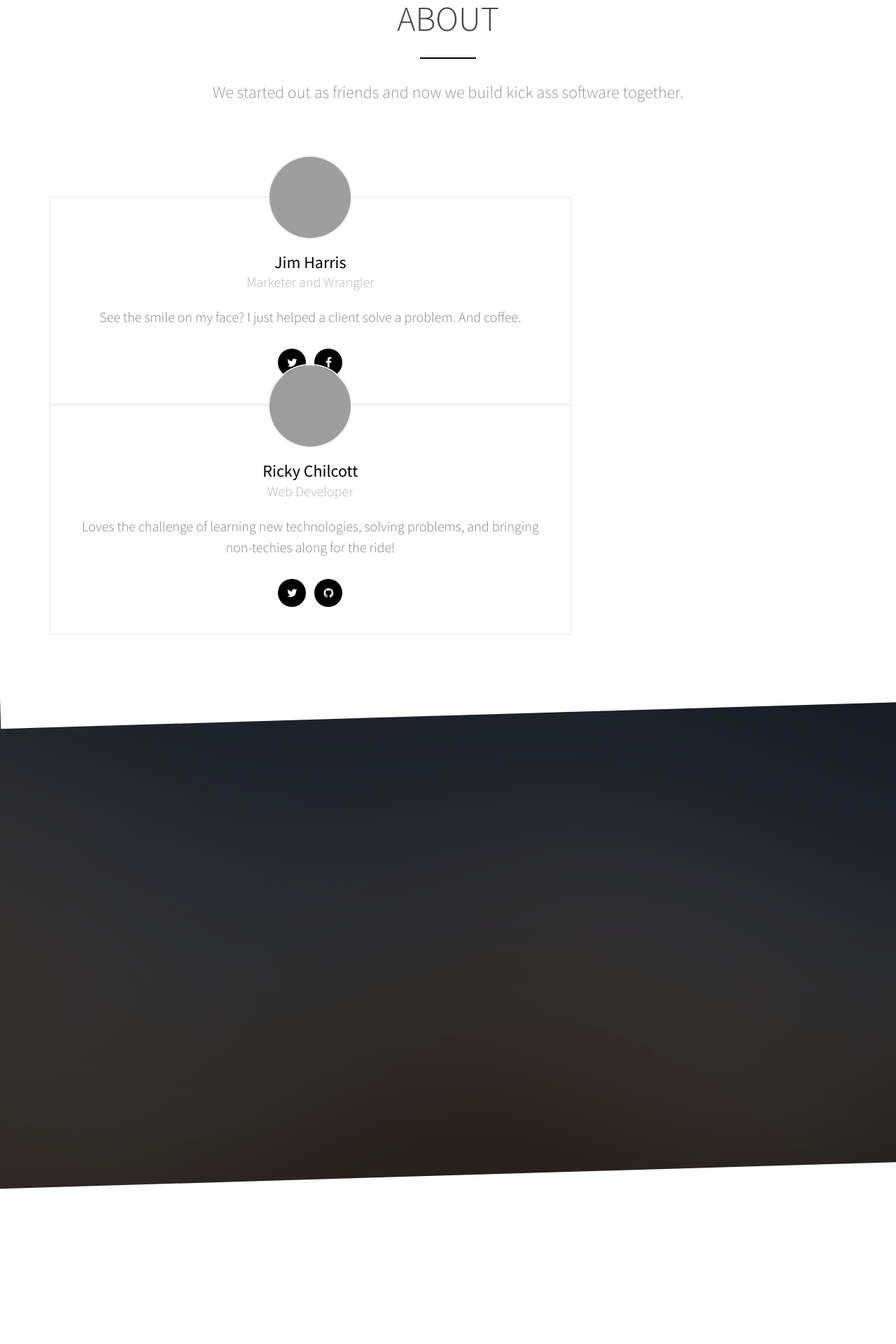
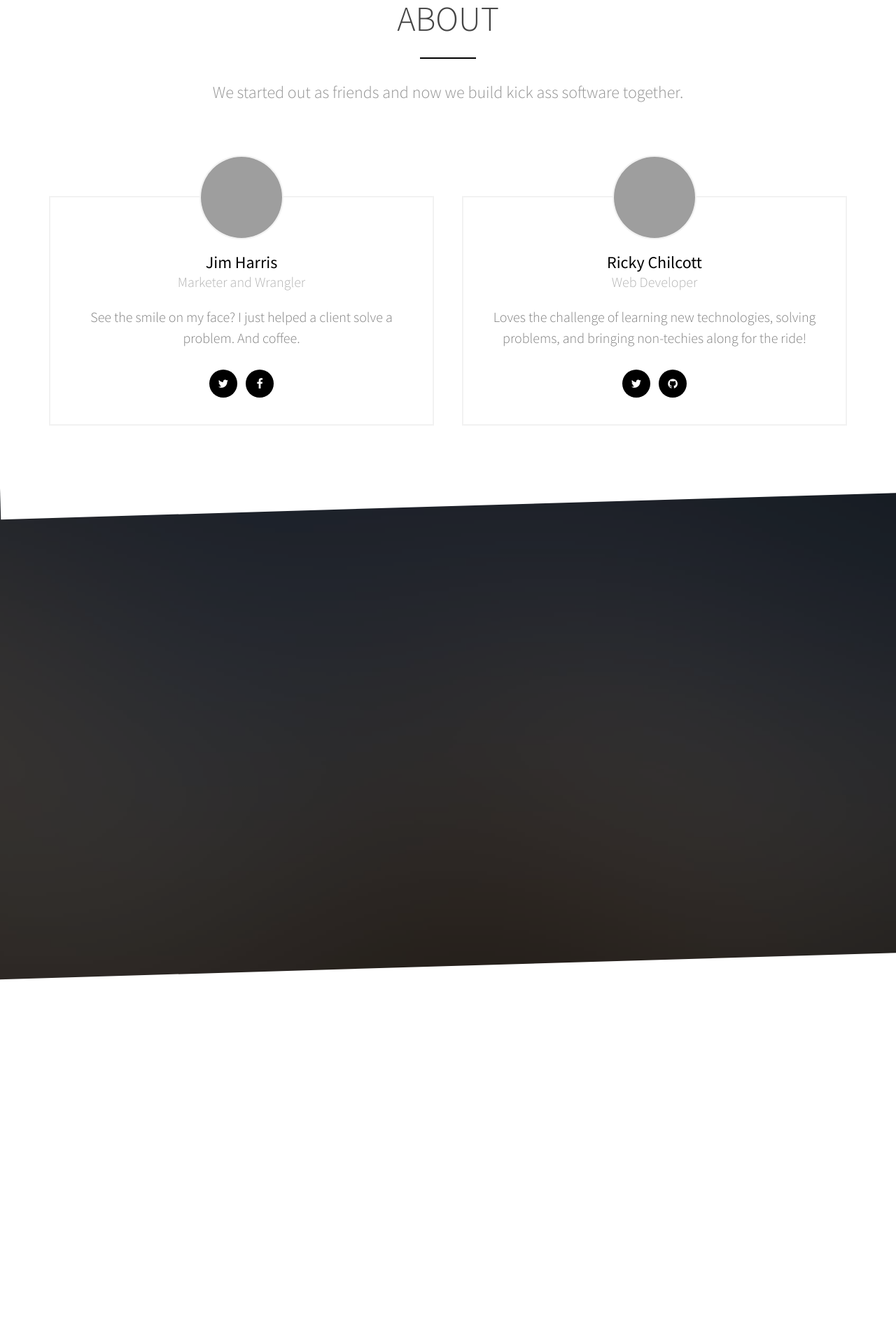
Before and after one commit to Rakefire/rakefire.github.io, a Jekyll site: the page built from index.html, in a window 1280 px wide. Shown: the part 4065-5985 px from the top of the page at 70% size. Built offline with Jekyll 4.4.1, drawn with Linux system fonts in a browser that asks for light colours; some web fonts are replaced; grey boxes are pictures that could not be loaded.

Commit message:
Fix people columns

```diff
--- a/_includes/sections/about.html
+++ b/_includes/sections/about.html
@@ -23,7 +23,7 @@
 					</ul>
 				</div>
 			</div> -->
-      <div class="col-md-8">
+      <div class="col-md-6">
         <div class="person text-center">
           <figure><img src="//www.gravatar.com/avatar/15d133e93b104e76e5316856d358edb4?d=mm&s=240" alt="Jim Harris" />
           </figure>
@@ -36,7 +36,7 @@
           </ul>
         </div>
       </div>
-      <div class="col-md-8">
+      <div class="col-md-6">
         <div class="person text-center">
           <figure><img src="//www.gravatar.com/avatar/eb0ca30a139a9dc5f4d826ac62dde443?d=mm&s=240"
               alt="Ricky Chilcott" /></figure>
```
